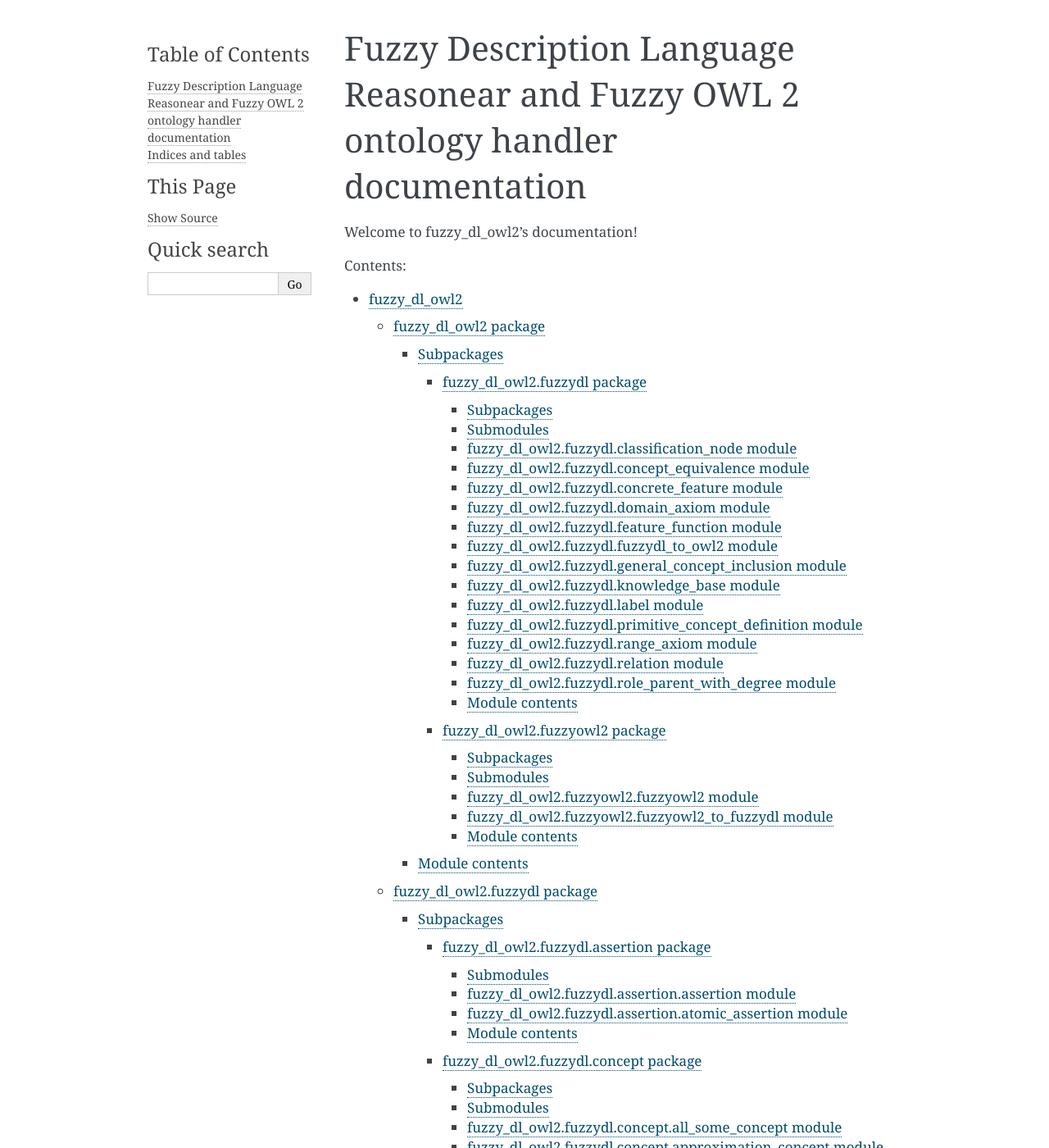
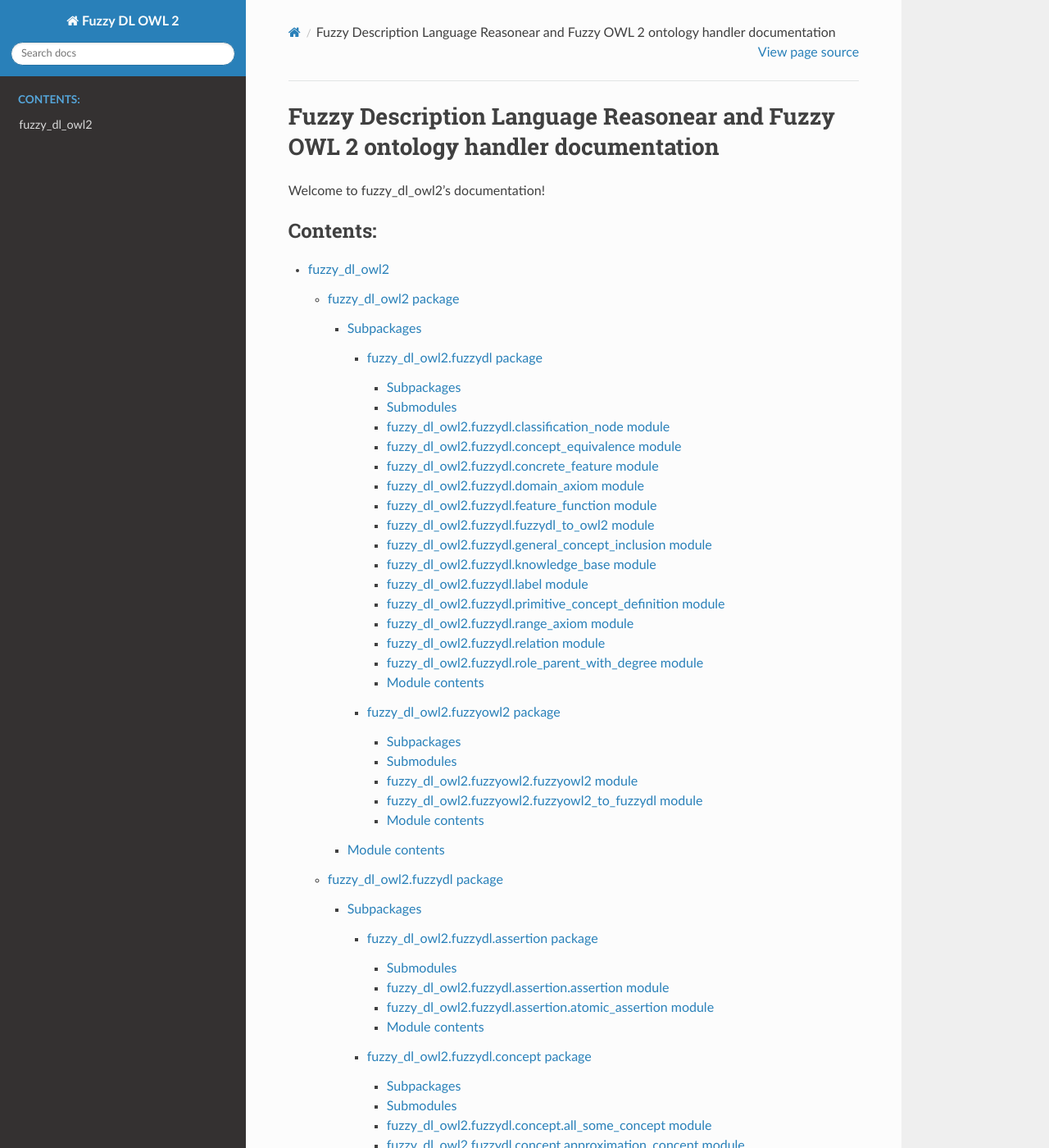
Before and after one commit to giuseppefilippone/fuzzy_dl_owl2, a Sphinx documentation site: the page built from docs/source/index.rst, in a window 1280 px wide and 1400 px high. Shown: the whole window at 82% size. Built offline with Sphinx 7.4.7 and the Read the Docs theme 3.1.0, drawn with Linux system fonts in a browser that asks for light colours; some of the changed text lies outside the part shown.

Commit message:
Update read the docs

```diff
--- a/docs/source/conf.py
+++ b/docs/source/conf.py
@@ -6,7 +6,7 @@
 # -- Project information -----------------------------------------------------
 # https://www.sphinx-doc.org/en/master/usage/configuration.html#project-information
 
-project = "Fuzzy Description Language Reasonear and Fuzzy OWL 2 ontology handler"
+project = "Fuzzy DL OWL 2"
 copyright = "2025, Giuseppe Filippone"
 author = "Giuseppe Filippone"
 # The short X.Y version
@@ -42,7 +42,7 @@ mathjax_path = "https://cdn.jsdelivr.net/npm/mathjax@3/es5/tex-mml-chtml.js"
 # -- Options for HTML output -------------------------------------------------
 # https://www.sphinx-doc.org/en/master/usage/configuration.html#options-for-html-output
 
-html_theme = "alabaster"
+html_theme = "sphinx_rtd_theme"
 html_static_path = ["_static"]
 
 
```
